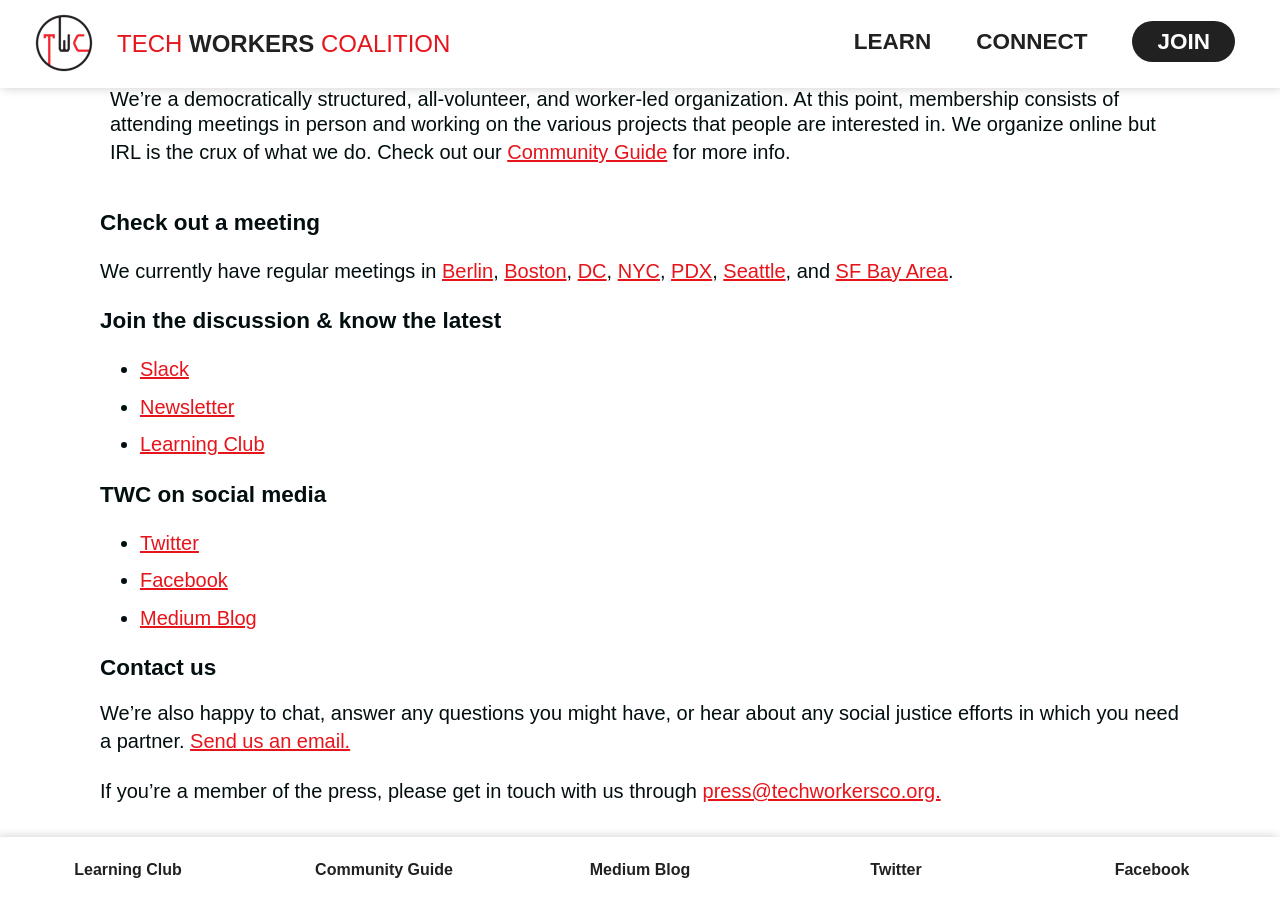
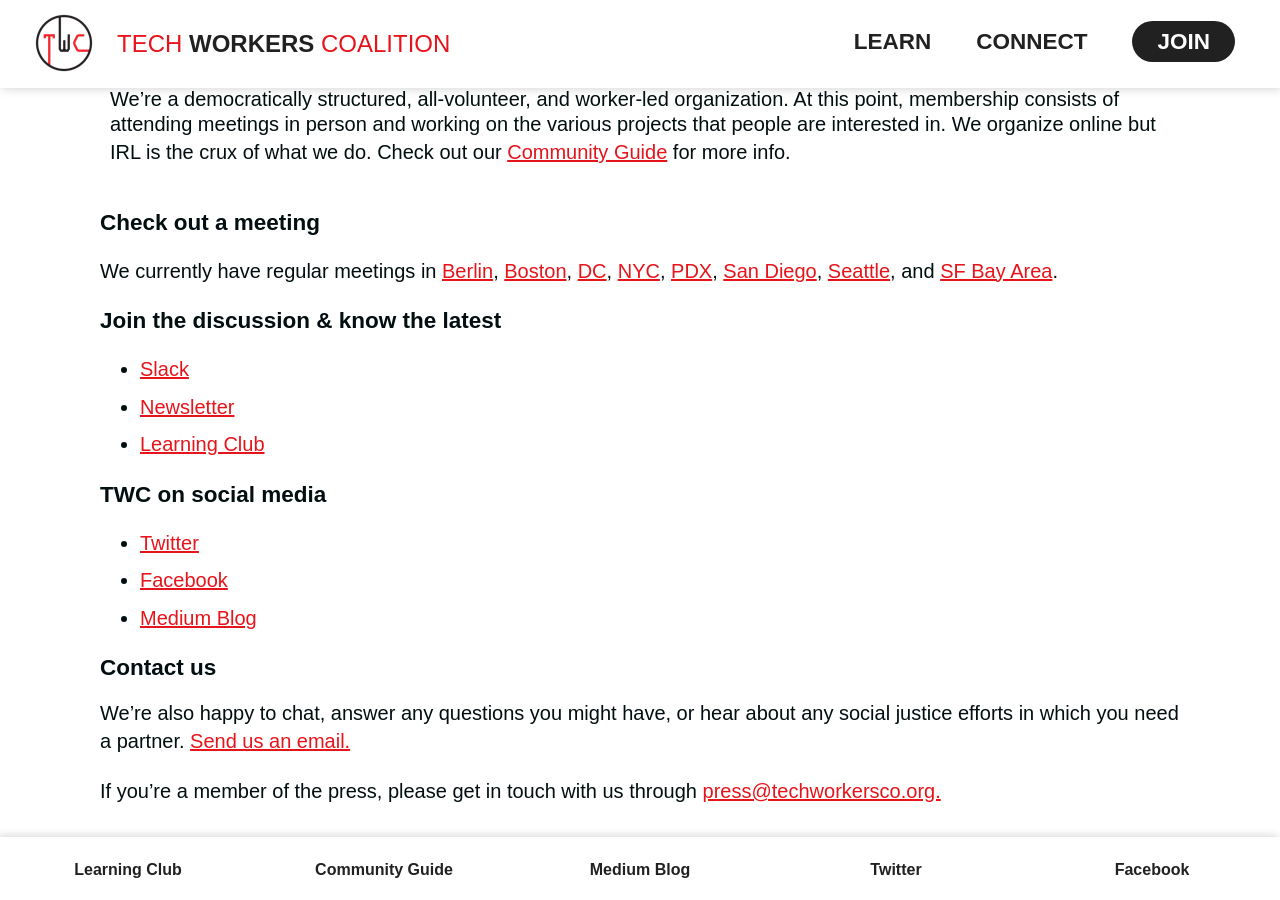
Before and after one commit to techworkersco/twc-site, a Jekyll site: the page built from index.md, in a window 1280 px wide and 900 px high, scrolled down 557 px. Built offline with Jekyll 4.4.1, drawn with Linux system fonts in a browser that asks for light colours; nearby versions of some CDN libraries.

Commit message:
Add San Diego meetup page

```diff
--- a/_layouts/home.html
+++ b/_layouts/home.html
@@ -51,6 +51,7 @@
       <a href="/dc">DC</a>,
       <a href="/nyc">NYC</a>,
       <a href="/pdx">PDX</a>,
+      <a href="https://www.meetup.com/TWCSanDiego">San Diego</a>,
       <a href="/events">Seattle</a>,
        and <a href="/sf-bay-area">SF Bay Area</a>.
     </p>
```
